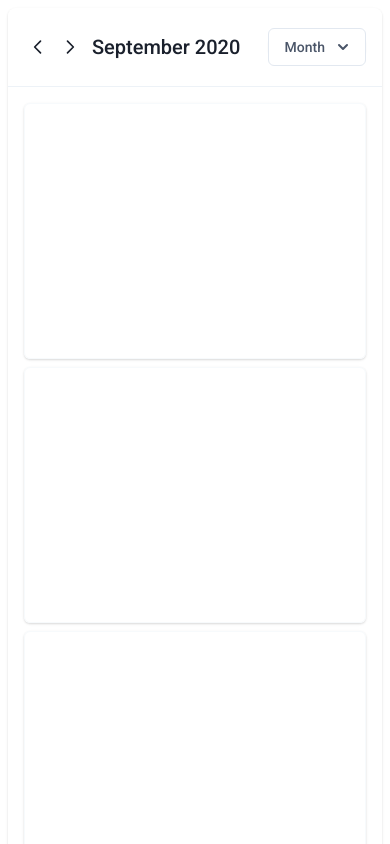
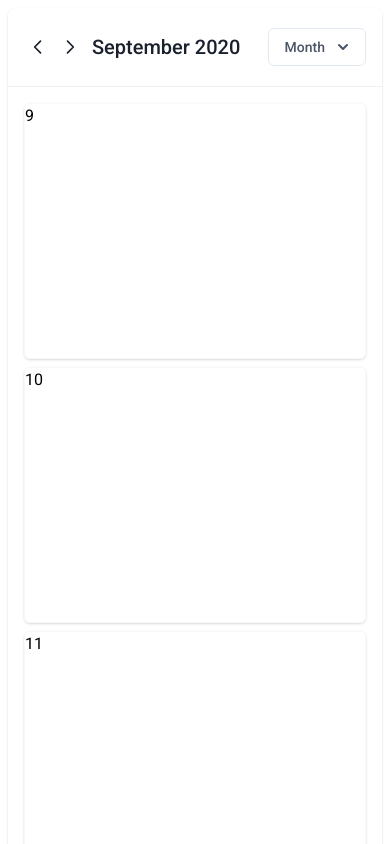
Before and after one commit to danwritecode/TailwindCalendar, a Nuxt app: page / in a window 390 px wide. Shown: the top 844 px of the page. Built offline with nearby package versions, Linux system fonts and the light colour scheme; what @tailwindcss/ui would draw is missing.

Commit message:
trying to figure out the logic of laying out the months

```diff
--- a/components/MobileMonthView.vue
+++ b/components/MobileMonthView.vue
@@ -1,17 +1,30 @@
 <template>
   <div class="p-4">
-      <div v-for="n in 12" class="mb-2 h-64 w-full rounded-md border shadow border-gray-100">
-
-      </div>
+    <div v-for="n in 12" class="mb-2 h-64 w-full rounded-md border shadow border-gray-100">
+      {{ determineMonthYear(n) }}
+    </div>
   </div>
 </template>
 
 <script>
 export default {
+  props: ['startMonth', 'startYear'],
+  data() {
+    return {
 
-}
+    };
+  },
+  methods: {
+    determineMonthYear(n) {
+      if(this.startMonth + (n-1) > 12) {
+
+      } else {
+        return(this.startMonth + (n-1))
+      }
+    }
+  }
+};
 </script>
 
 <style>
-
 </style>
--- a/pages/index.vue
+++ b/pages/index.vue
@@ -130,7 +130,7 @@
               </div>
             </div>
 
-            <MobileMonthView :key="currentCalendarLayout" v-if="currentCalendarLayout === 'Month' && isMobile"/>
+            <MobileMonthView :key="currentCalendarLayout" v-if="currentCalendarLayout === 'Month' && isMobile" :startMonth="month" :startYear="year"/>
 
             <div :key="currentCalendarLayout" v-if="currentCalendarLayout === 'Week'">
               <div class="grid grid-cols-1">
```
